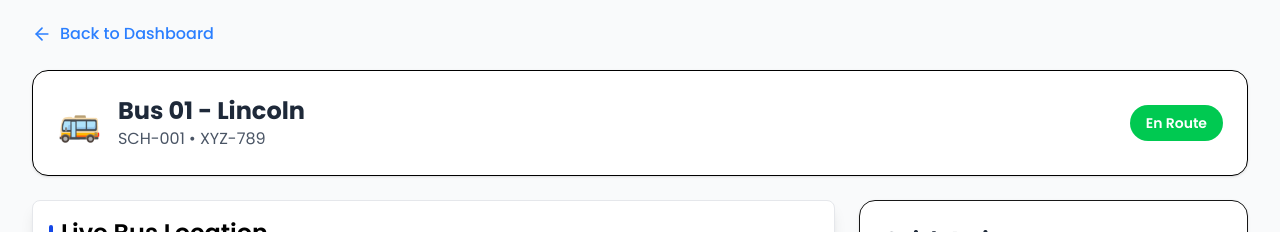
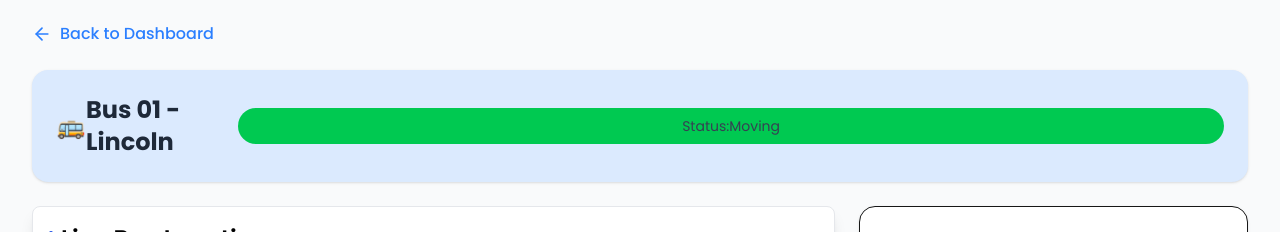
Before and after one commit to SheCanCODE-Capstone-Projects/School_bus_tracker_fe, a Next.js app: page /admin/dashboard/buses/1 in a window 1280 px wide. Shown: the part 151-383 px from the top of the page. Built offline with nearby package versions, Linux system fonts and the light colour scheme.

Commit message:
Complete bus details page with enhanced UI components

```diff
--- a/app/admin/dashboard/buses/[id]/page.tsx
+++ b/app/admin/dashboard/buses/[id]/page.tsx
@@ -58,19 +58,16 @@ const BusDetailsPage = () => {
         </Link>
 
         {/* Bus Header */}
-
-        <div className="bg-white text-black p-6 rounded-2xl mb-6 border shadow-sm">
-
+        <div className="bg-blue-100 text-black p-6 rounded-2xl mb-6  shadow-sm">
           <div className="flex flex-col sm:flex-row items-start sm:items-center justify-between">
-            <div className="flex items-center gap-4 mb-4 sm:mb-0">
-              <div className ="text-4xl">🚌</div>
+            <div className="flex items-center  sm:mb-0">
+              <div className ="text-2xl">🚌</div>
               <div>
                 <h1 className="text-2xl font-bold text-gray-800">{busData.name}</h1>
-                <p className="text-gray-600">{busData.code} • {busData.plateNumber}</p>
               </div>
             </div>
-            <div className={`text-white px-4 py-2 rounded-full font-semibold text-sm ${busData.active ? "bg-green-500" : "bg-red-500"}`}>
-              {busData.active ? "En Route" : "Inactive"}
+            <div className={`text-gray-700 px-4 py-2 w-full text-center rounded-full  text-sm ${busData.active ? "bg-green-500" : "bg-red-500"}`}>
+              {busData.active ? "Status:Moving" : "Inactive"}
             </div>
           </div>
         </div>
@@ -83,6 +80,7 @@ const BusDetailsPage = () => {
 
             {/* Map Container */}
             <ParentDashboardMap />
+
             {/* Operational Metrics Card */}
             <div className="bg-white border rounded-2xl p-6 shadow-sm">
               <h2 className="text-xl font-bold text-gray-800 mb-4">Current Operational Metrics</h2>
@@ -109,7 +107,6 @@ const BusDetailsPage = () => {
                 </div>
 
                 <div className="overflow-x-auto mb-4">
-                    {/* FIX 1: Hydration Error in Table */}
                     <table className="min-w-full divide-y divide-gray-200">
                         <thead className="text-left text-sm font-medium text-gray-500 uppercase tracking-wider">
                         <tr>
@@ -130,7 +127,6 @@ const BusDetailsPage = () => {
                     </table>
                 </div>
             </div>
-
 
             {/* Emergency Log Card */}
             <div className="bg-white border rounded-2xl p-6 shadow-sm">
@@ -165,7 +161,7 @@ const BusDetailsPage = () => {
               </div>
             </div>
 
-            {/* Driver Information Card (Custom Styled as requested) */}
+            {/* Driver Information Card */}
             <DriverCard driver={busData.driver} phone={busData.driverPhone} />
 
             {/* Consolidated Bus Details Card */}
@@ -261,7 +257,6 @@ const DriverCard = ({ driver, phone }: DriverCardProps) => (
     </div>
 );
 
-
 // Custom Log Item
 interface Log {
     id: number;
@@ -293,5 +288,4 @@ const LogItem = ({ log }: { log: Log }) => (
     </div>
 );
 
-
 export default BusDetailsPage;
--- a/app/admin/dashboard/buses/page.tsx
+++ b/app/admin/dashboard/buses/page.tsx
@@ -220,7 +220,7 @@ const BusesPage = () => {
                       <IoPersonOutline className="text-blue-500 mr-2" />
                       <div>
                         <p className="text-gray-500 text-sm">Driver</p>
-                        <p className={isAssigned ? "text-gray-5change inactive from red to 00 " : "text-gray-500"}>{bus.driver}</p>
+                        <p className={isAssigned ? "text-gray-500 change inactive from red to 00 " : "text-gray-500"}>{bus.driver}</p>
                       </div>
                     </div>
 
@@ -251,7 +251,6 @@ const BusesPage = () => {
                       <div className="flex gap-2 ml-3">
                         <button
                           onClick={() => openEditModal(bus)}
-                          title="Edit bus details"
                           className="text-blue-500 text-2xl p-2 rounded-full hover:bg-blue-50 transition-colors"
                         >
                           <FiEdit />
@@ -291,14 +290,14 @@ const BusesPage = () => {
             </button>
 
             <div className="flex items-center gap-3 mb-4">
-              <CiPower className="text-2xl text-green-600" />
+              <CiPower className="text-2xl text-red-600 hover:bg-red-100 rounded-lg" />
               <h3 className="text-lg text-gray-800 font-bold">Confirm Status Change</h3>
             </div>
             <p className="text-gray-600 mb-6">
-              Are you sure you want to change <span className="font-medium text-black">{selectedBus.name}</span>&apos;s status to <span className={`font-bold ${selectedBus.active ? "text-red-600" : "text-green-600"}`}>{selectedBus.active ? "Inactive" : "Active"}</span>?
+              Are you sure you want to change <span className=" text-black">{selectedBus.name}</span>&apos;s status to <span className={`font-bold ${selectedBus.active ? "text-red-600" : "text-green-600"}`}>{selectedBus.active ? "Inactive" : "Active"}</span>?
             </p>
             <div className="flex justify-end">
-              <button onClick={confirmChangeStatus} className={`px-4 py-2 rounded-lg text-white font-medium transition-colors ${selectedBus.active ? "bg-red-500 hover:bg-red-600" : "bg-green-500 hover:bg-green-600"}`}>Yes, Change Status</button>
+              <button onClick={confirmChangeStatus} className={`px-4 py-2 rounded-lg text-white font-medium transition-colors ${selectedBus.active ? "bg-red-500 hover:bg-red-600   transition-all duration-300 hover:scale-105" : "bg-green-500 hover:bg-green-600  transition-all duration-300 hover:scale-105"}`}>Yes, Change Status</button>
             </div>
           </div>
         </div>
```
Lines whose indentation alone changed are shown as unchanged.
